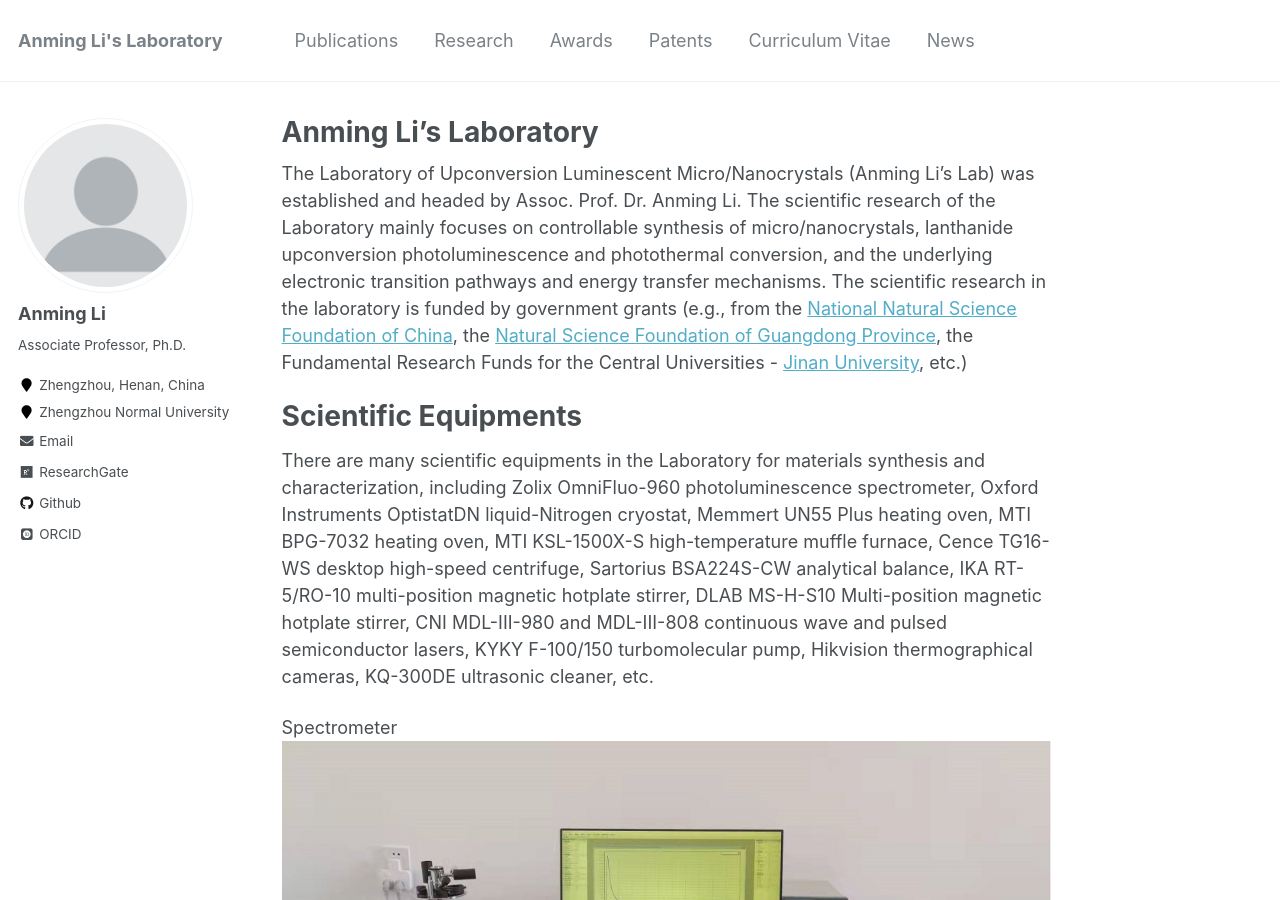
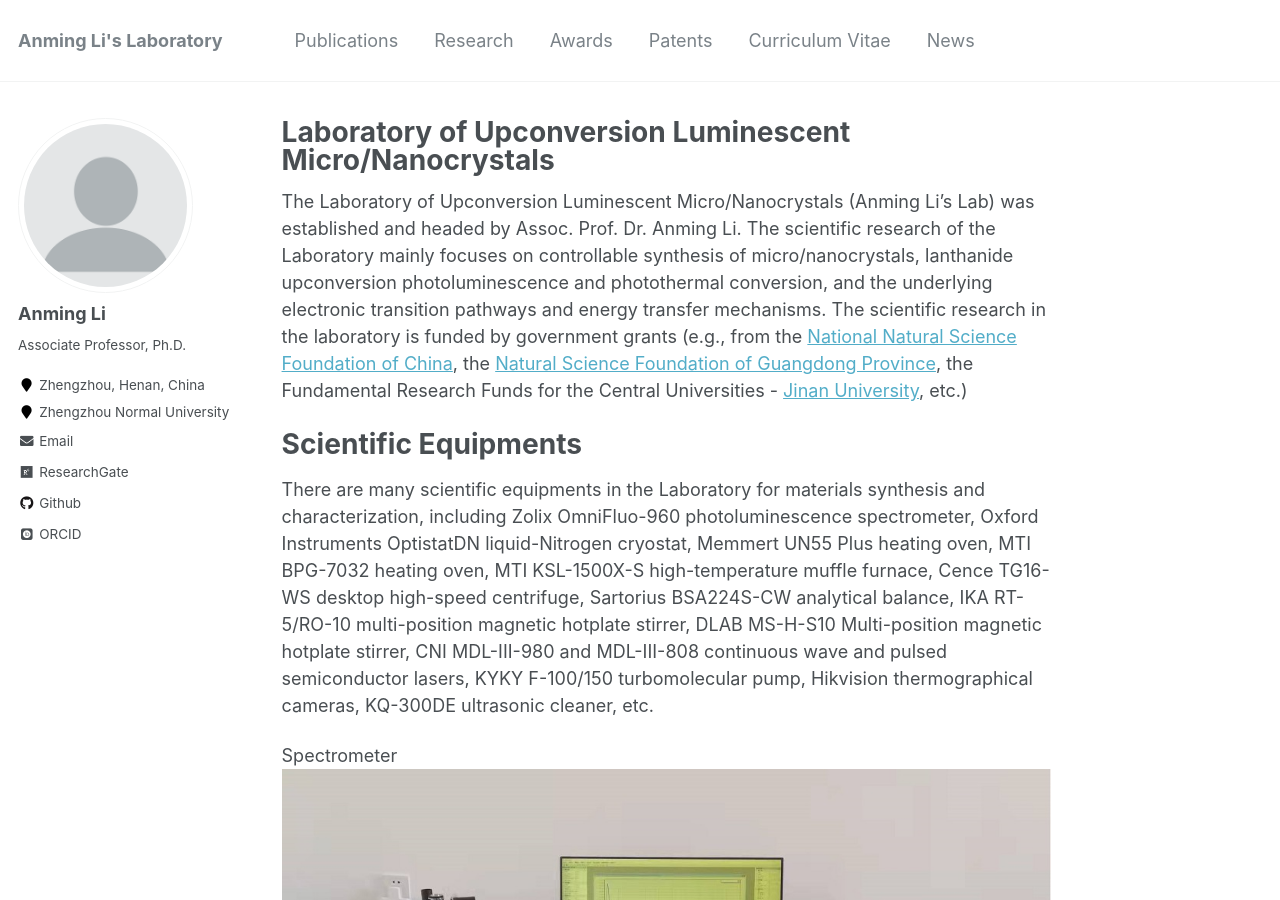
Before and after one commit to ucnclab/ucnclab.github.io, a Jekyll site: the page built from _pages/about.md, in a window 1280 px wide and 900 px high. Built offline with Jekyll 4.4.1, drawn with Linux system fonts in a browser that asks for light colours; some web fonts are replaced.

Commit message:
Add files via upload

```diff
--- a/_pages/about.md
+++ b/_pages/about.md
@@ -1,6 +1,6 @@
 ---
 permalink: /
-title: "Anming Li's Laboratory"
+title: "Laboratory of Upconversion Luminescent Micro/Nanocrystals"
 excerpt: "About me"
 author_profile: true
 redirect_from:
```
